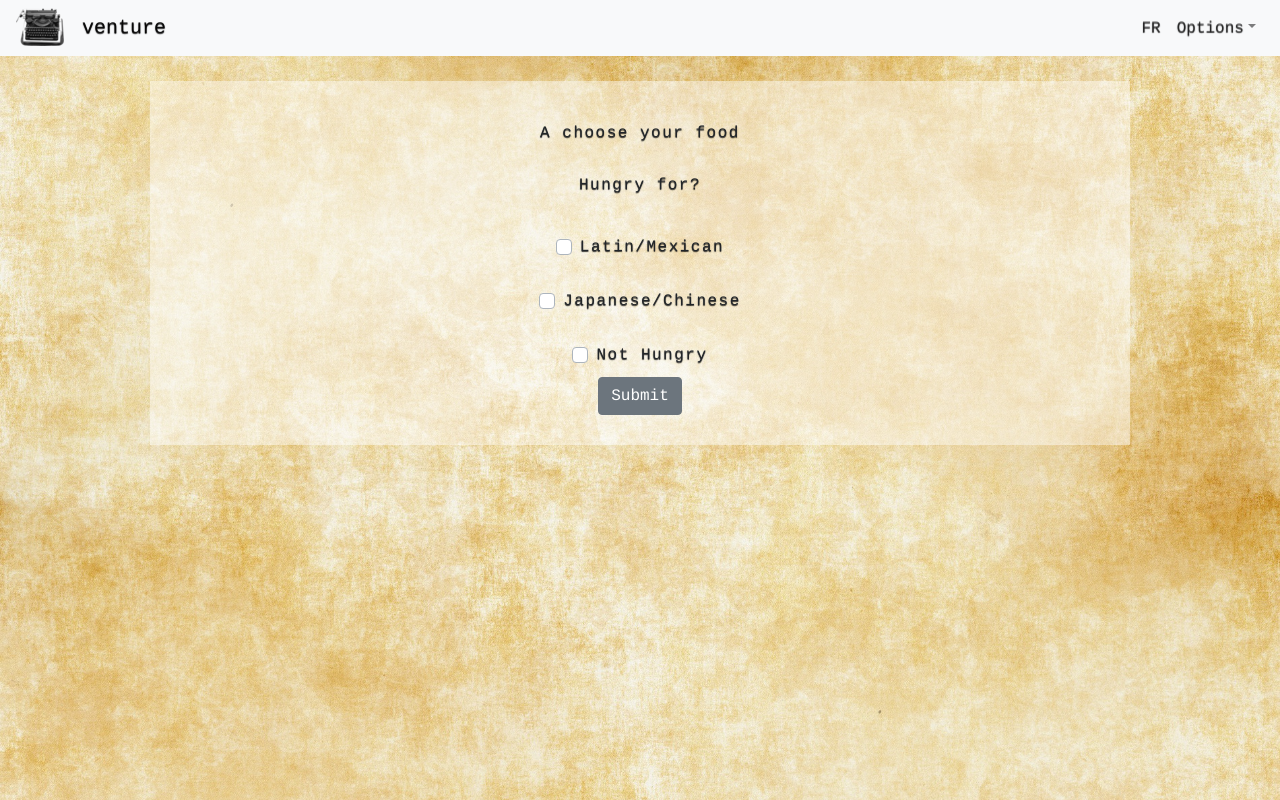
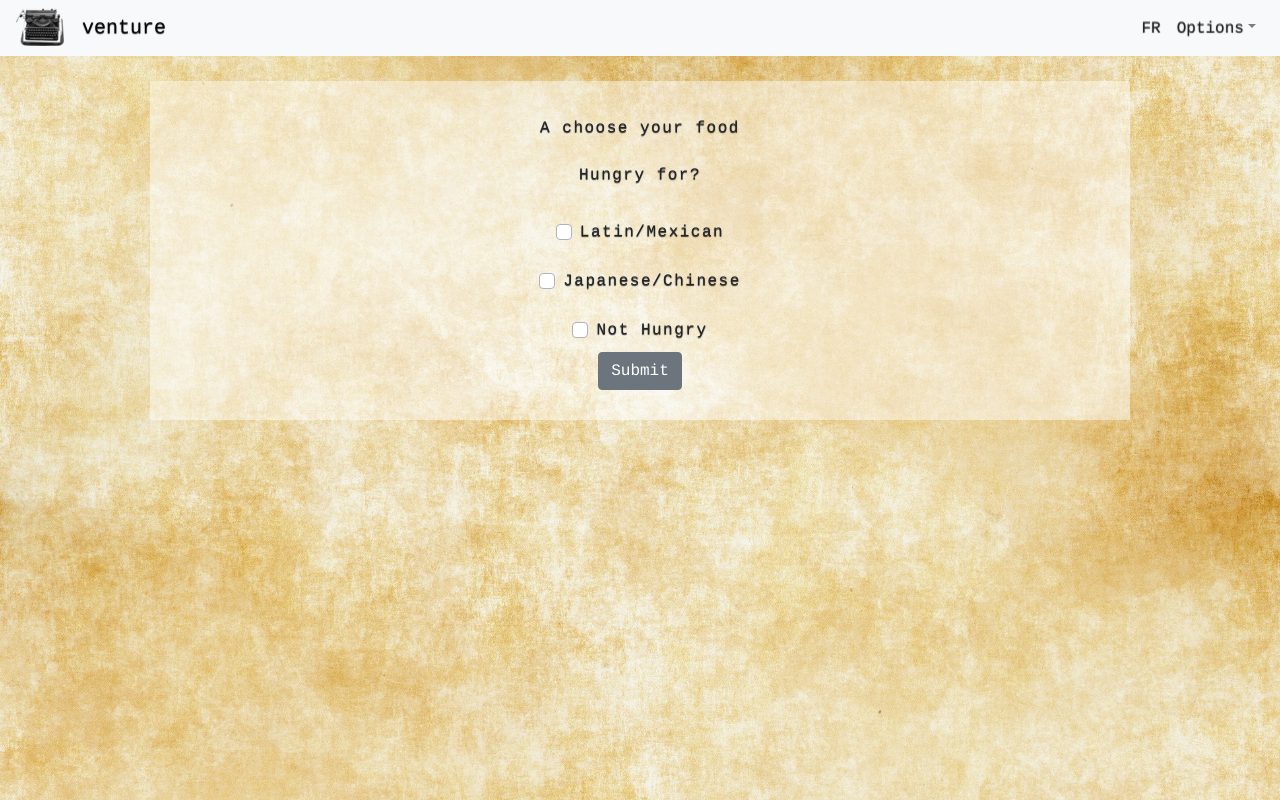
Before and after one commit to girlslearningcodeyul/frontend-venture, a React (Create React App) app: page /food in a window 1280 px wide. Built offline with nearby package versions, Linux system fonts and the light colour scheme.

Commit message:
commiting changes before pull

```diff
--- a/src/App.css
+++ b/src/App.css
@@ -82,5 +82,5 @@ img{
   text-decoration: underline;
 }
 label{
-  margin:20px;
+  margin:15px;
 }
--- a/src/Food.js
+++ b/src/Food.js
@@ -45,7 +45,7 @@ class Content extends Component {
     }
 
     handleFood = () => {
-        this.props.history.push('/fun') // THIS IS THE KEY LINE
+        this.props.historyPush('/fun') // THIS IS THE KEY LINE
     }
 
     render() {
--- a/src/Fun.js
+++ b/src/Fun.js
@@ -48,7 +48,7 @@ class Content extends Component {
     }
 
     handleFun = () => {
-        this.props.history.push('/price') // THIS IS THE KEY LINE
+        this.props.historyPush('/price') // THIS IS THE KEY LINE
     }
 
     render() {
--- a/src/Map.js
+++ b/src/Map.js
@@ -82,7 +82,7 @@ export default class Map extends Component {
           let parsedBody = JSON.parse(responseBody);
           console.log(parsedBody);
           console.log("above this line is the parsed body of the resto options");
-          //add a condition here that cheks that the restos acually exist and if not
+          //add a condition here that checks that the restos acually exist and if not
           //this.props.setInterests({
           // firstInterest: parsedBody[0],
           // secondInterest: parsedBody[1]
@@ -174,6 +174,9 @@ export default class Map extends Component {
     this.directionsService = directionsService;
     this.directionsDisplay = directionsDisplay;
 
+    // compute the total distances of that trip
+    //getDistanceMatrix(request: DistanceMatrixRequest,
+    //callback: (response: google.maps.DistanceMatrixResponse, status: google.maps.DistanceMatrixStatus) => void)
   }
 
   render() {
```
